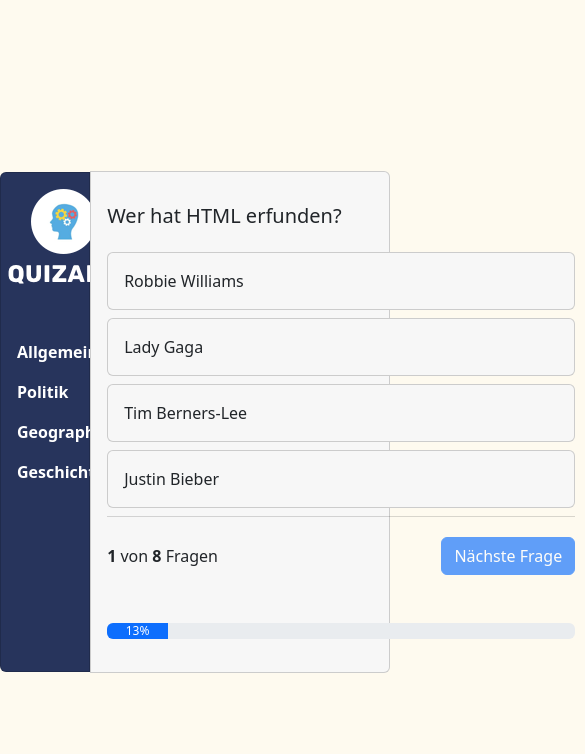
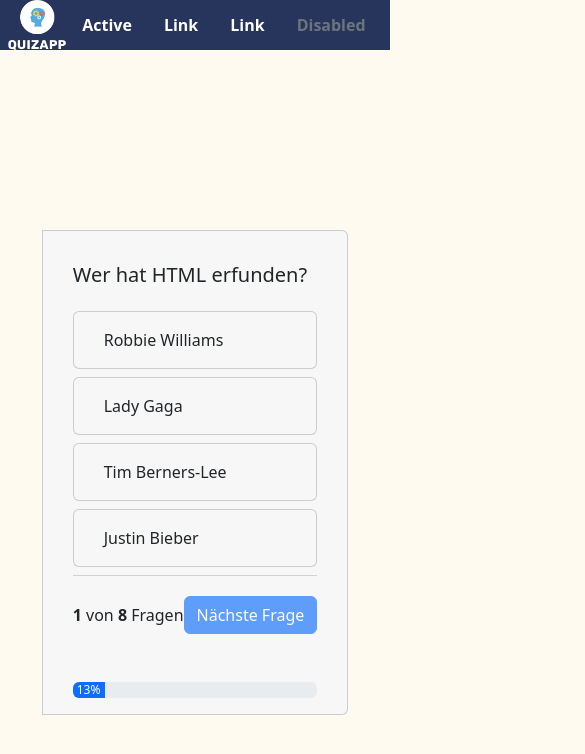
Before and after one commit to PhilippHingst/QuizApp, a website: page index.html in a window 390 px wide. Shown: the whole page, 585 px wide, since content can reach past the window. Drawn offline with nearby package versions, Linux system fonts and the light colour scheme.

Commit message:
add responsive

```diff
--- a/index.html
+++ b/index.html
@@ -14,7 +14,23 @@
 
 <body onload="init()">
 
-
+    <ul class="nav justify-content-center align-items-center blue-background">
+        <li class="nav-item">
+            <img class="mobile-logo" src="./img/logo.png">
+          </li>
+        <li class="nav-item">
+          <a class="nav-link active" aria-current="page" href="#">Active</a>
+        </li>
+        <li class="nav-item">
+          <a class="nav-link" href="#">Link</a>
+        </li>
+        <li class="nav-item">
+          <a class="nav-link" href="#">Link</a>
+        </li>
+        <li class="nav-item">
+          <a class="nav-link disabled">Disabled</a>
+        </li>
+      </ul>
     <div class="card-container">
         <nav class="nav flex-column nav-background card">
             <div class="img-logo mt-3">
--- a/style.css
+++ b/style.css
@@ -68,3 +68,38 @@ body {
 .score-color {
     color: #EC8A3C;
 }
+
+.blue-background {
+    display: none;
+    background-color: #27345C!important;
+}
+
+.display-none {
+    display: none;
+}
+
+.mobile-logo {
+    height: 50px;
+}
+
+@media(max-width:704px) {
+    .nav-background {
+        display: none;
+    }
+
+    .blue-background {
+        display: flex;
+    }
+}
+
+@media (max-width: 532px) {
+    .card-body {
+        width: auto;
+        height: auto;
+        padding-left: 30px;
+        padding-right: 30px;
+    }
+    .card-container {
+        width: 100vw;
+    }
+}
```
